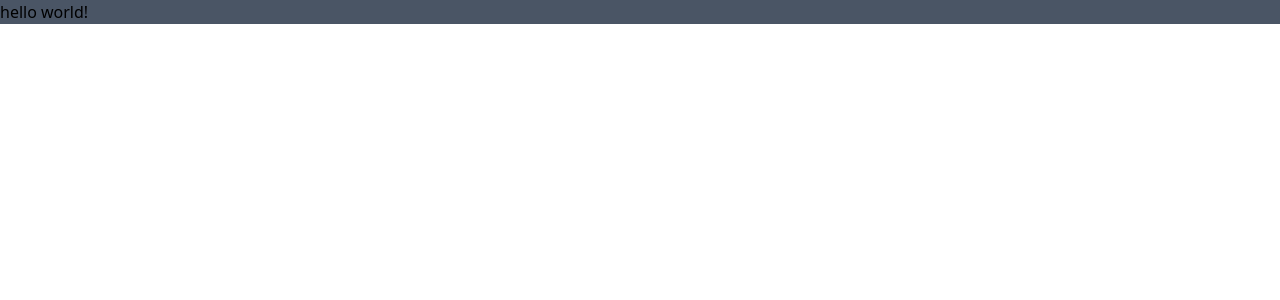
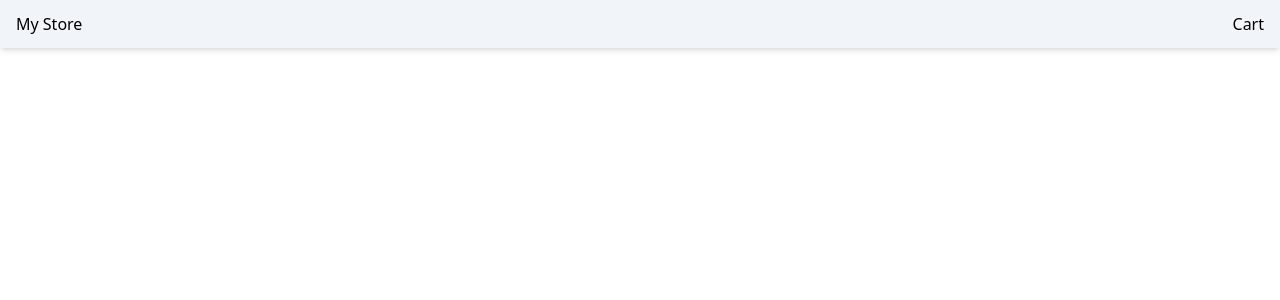
Before and after one commit to Tarunsaisrinivas/Angular-Ecommerce, an Angular app: page / in a window 1280 px wide. Shown: the top 300 px of the page. Built offline with nearby package versions, Linux system fonts and the light colour scheme.

Commit message:
created primary button with click method and sending the label from the header component

```diff
--- a/src/app/components/header/header.component.ts
+++ b/src/app/components/header/header.component.ts
@@ -1,11 +1,13 @@
 import { Component, signal } from '@angular/core';
+import { PrimaryButtonComponent } from "../primary-button/primary-button.component";
 
 @Component({
   selector: 'app-header',
-  imports: [],
+  imports: [PrimaryButtonComponent],
   template: `
-    <div class="bg-gray-600 text-black">
-      {{title()}} world!
+    <div class="bg-slate-100 px-4 py-3 shadow-md text-black flex justify-between items-center">
+     <span>My Store</span>
+     <app-primary-button label="Cart" />
     </div>
   `,
   styles: `
@@ -19,5 +21,5 @@
 })
 export class HeaderComponent {
   // title = 'hello'; // this is string literal
-  title = signal<string>('hello'); // this is signal to interpolation
+  // title = signal<string>('hello'); // this is signal to interpolation
 }
--- /dev/null
+++ b/src/app/components/primary-button/primary-button.component.ts
@@ -0,0 +1,17 @@
+import { Component, input, output } from '@angular/core';
+
+@Component({
+  selector: 'app-primary-button',
+  imports: [],
+  template: `
+   <button (click)="handleButtonClick()">{{ label() }}</button>
+  `,
+  styles: ``
+})
+export class PrimaryButtonComponent {
+  label= input('');
+  btnClicked = output();
+  handleButtonClick() {
+    this.btnClicked.emit();
+  }
+}
```
